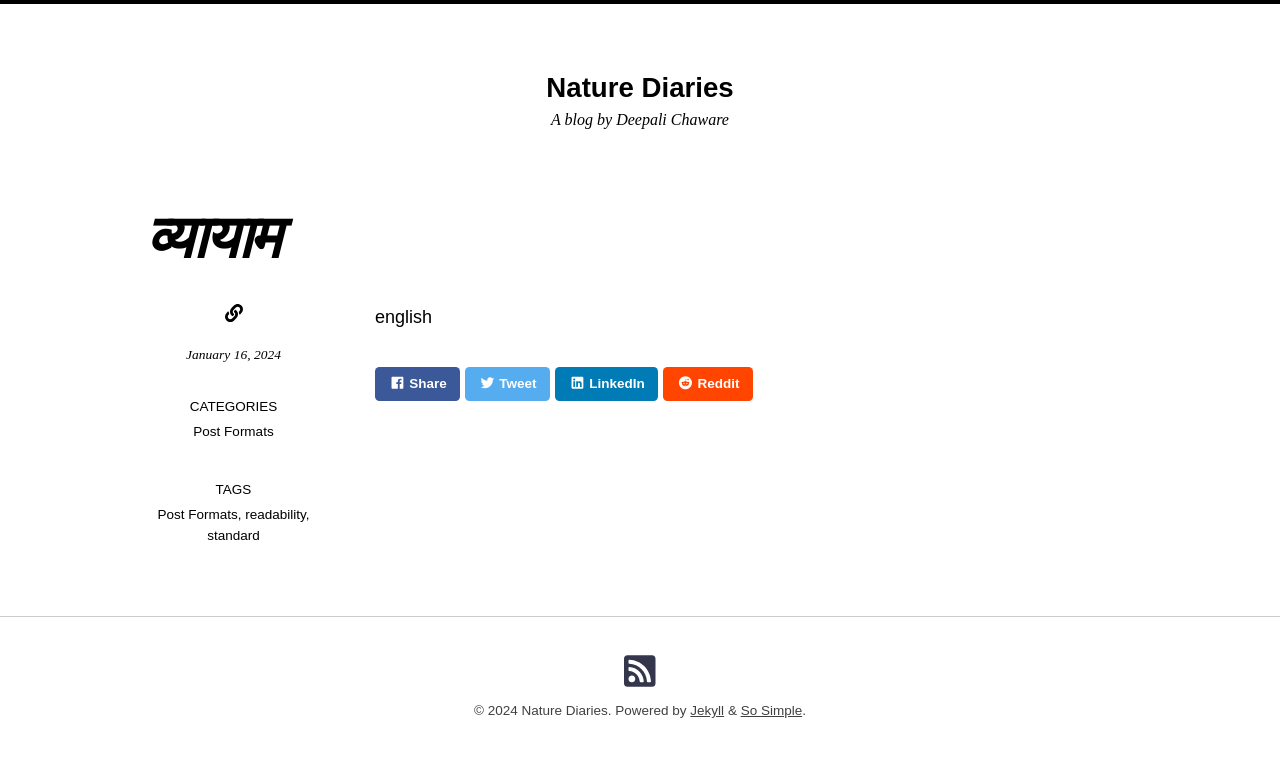
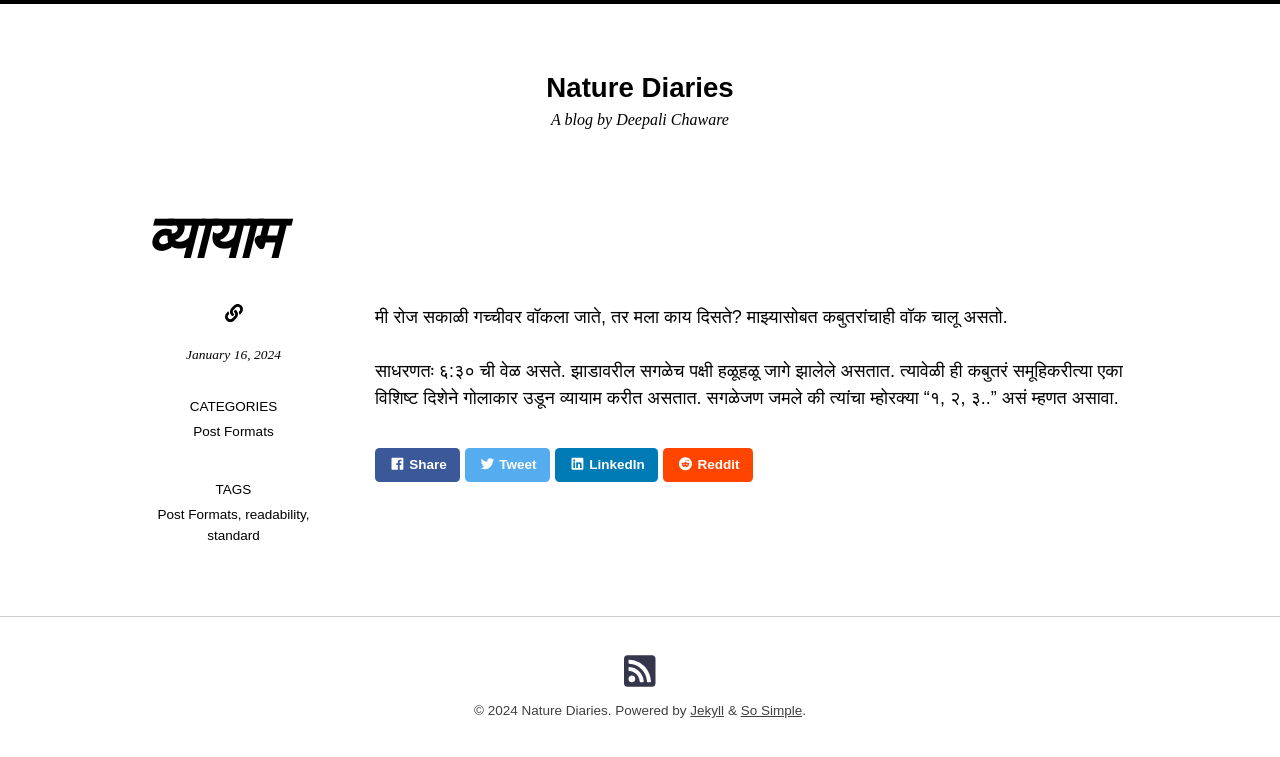
Before and after one commit to deepalichaware/deepalichaware.github.io, a Jekyll site: the page built from _posts/2024-01-16-vyayam.md, in a window 1280 px wide. Shown: the top 757 px of the page. Built offline with Jekyll 4.4.1, drawn with Linux system fonts in a browser that asks for light colours; nearby versions of some CDN libraries.

Commit message:
add post body

```diff
--- a/_posts/2024-01-16-vyayam.md
+++ b/_posts/2024-01-16-vyayam.md
@@ -9,4 +9,6 @@ tags:
   - readability
   - standard
 ---
-english
+मी रोज सकाळी गच्चीवर वॉकला जाते, तर मला काय दिसते? माझ्यासोबत कबुतरांचाही वॉक चालू असतो.
+
+साधरणतः ६:३० ची वेळ असते. झाडावरील सगळेच पक्षी हळूहळू जागे झालेले असतात. त्यावेळी ही कबुतरं समूहिकरीत्या एका विशिष्ट दिशेने गोलाकार उडून व्यायाम करीत असतात. सगळेजण जमले की त्यांचा म्होरक्या "१, २, ३.." असं म्हणत असावा.
```
